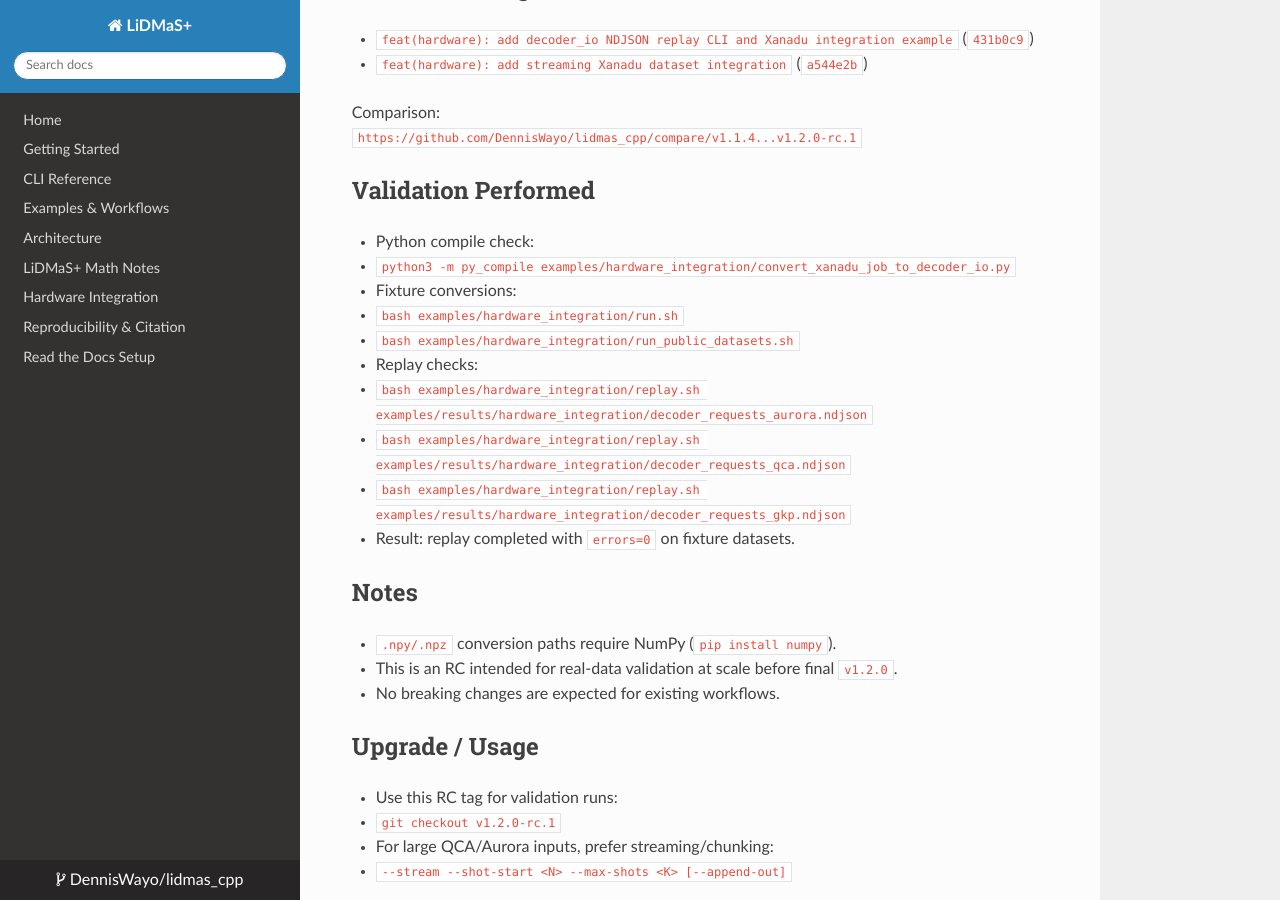
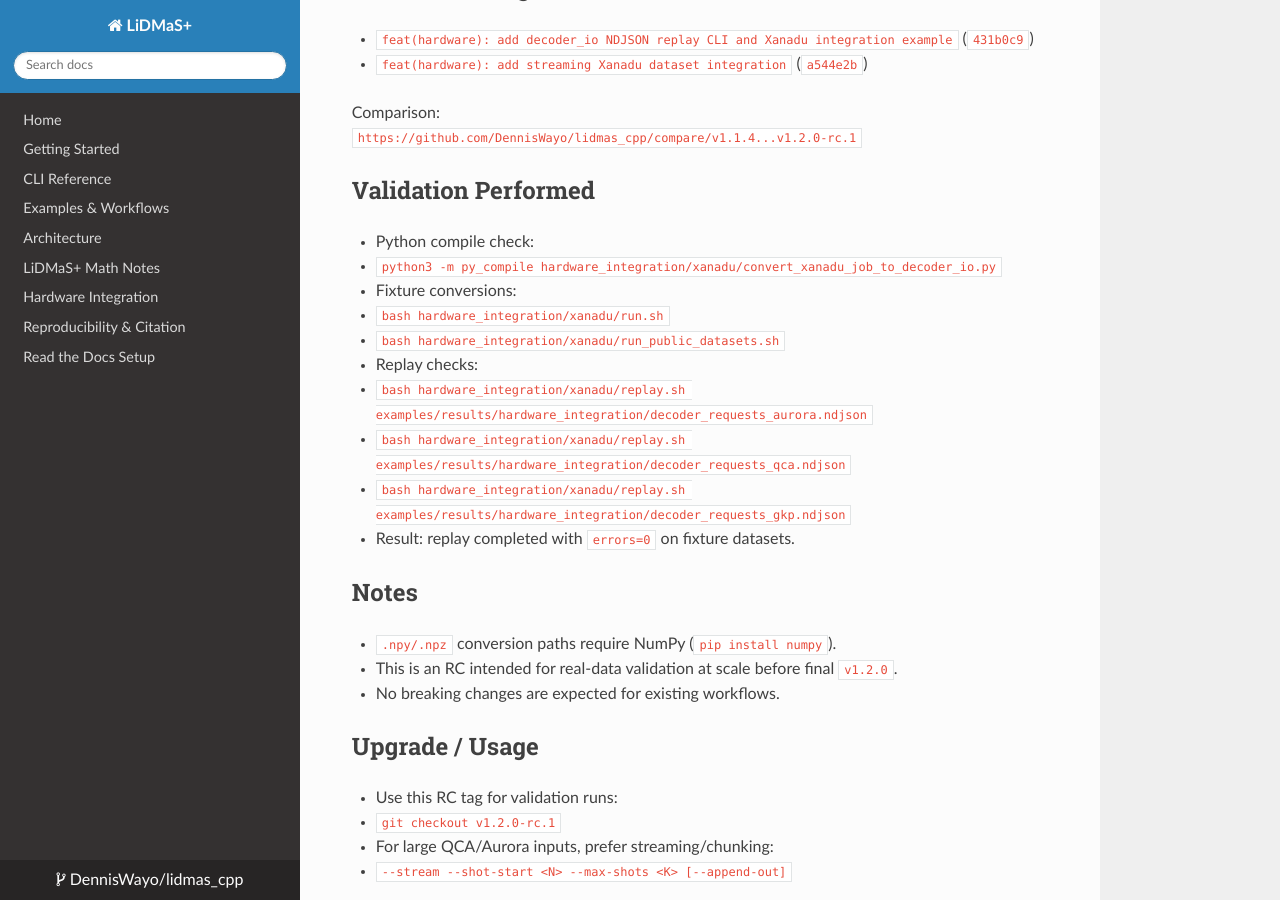
Before and after one commit to DennisWayo/lidmas_cpp, an MkDocs documentation site: the page built from docs/releases/v1.2.0-rc.1.md, in a window 1280 px wide and 900 px high, scrolled down 783 px. Built offline with MkDocs 1.6.1, drawn with Linux system fonts in a browser that asks for light colours; nearby versions of some CDN libraries.

Commit message:
Update release docs for hardware integration path move

```diff
--- a/docs/releases/v1.2.0-rc.1.md
+++ b/docs/releases/v1.2.0-rc.1.md
@@ -34,14 +34,14 @@ Comparison:
 ## Validation Performed
 
 - Python compile check:
-  - `python3 -m py_compile examples/hardware_integration/convert_xanadu_job_to_decoder_io.py`
+  - `python3 -m py_compile hardware_integration/xanadu/convert_xanadu_job_to_decoder_io.py`
 - Fixture conversions:
-  - `bash examples/hardware_integration/run.sh`
-  - `bash examples/hardware_integration/run_public_datasets.sh`
+  - `bash hardware_integration/xanadu/run.sh`
+  - `bash hardware_integration/xanadu/run_public_datasets.sh`
 - Replay checks:
-  - `bash examples/hardware_integration/replay.sh examples/results/hardware_integration/decoder_requests_aurora.ndjson`
-  - `bash examples/hardware_integration/replay.sh examples/results/hardware_integration/decoder_requests_qca.ndjson`
-  - `bash examples/hardware_integration/replay.sh examples/results/hardware_integration/decoder_requests_gkp.ndjson`
+  - `bash hardware_integration/xanadu/replay.sh examples/results/hardware_integration/decoder_requests_aurora.ndjson`
+  - `bash hardware_integration/xanadu/replay.sh examples/results/hardware_integration/decoder_requests_qca.ndjson`
+  - `bash hardware_integration/xanadu/replay.sh examples/results/hardware_integration/decoder_requests_gkp.ndjson`
 - Result: replay completed with `errors=0` on fixture datasets.
 
 ## Notes
```
Also changed, not shown: docs/releases/v1.2.0-rc.2.md (+6 -6 lines).
